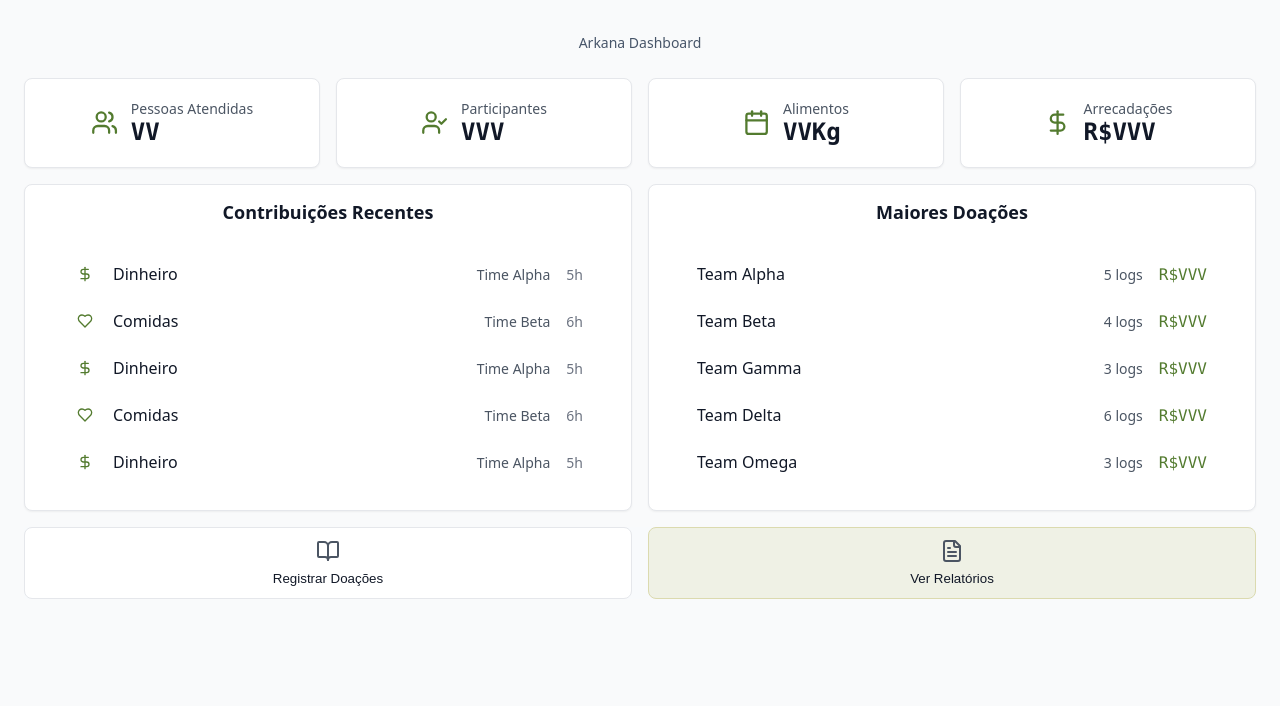
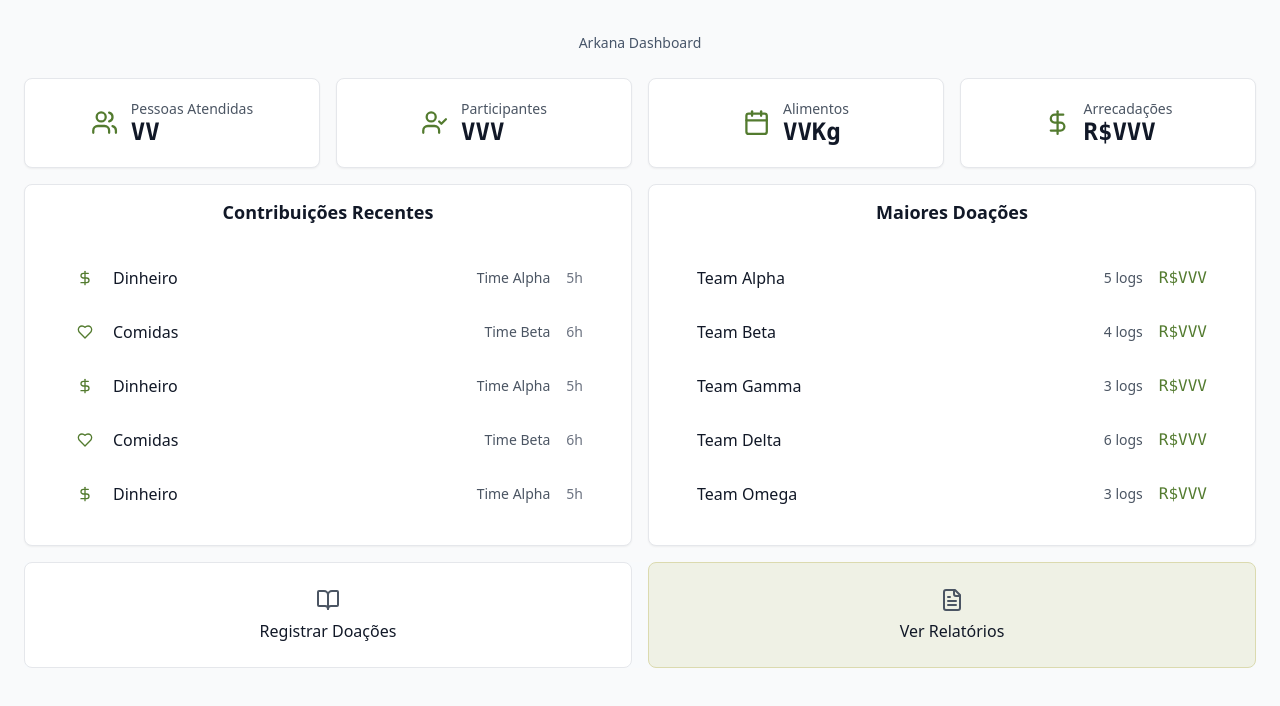
Before and after one commit to sofiahernandes/Projeto1, a Next.js app: page / in a window 1280 px wide. Shown: the top 706 px of the page. Built offline with nearby package versions, Linux system fonts and the light colour scheme.

Commit message:
add: estrutura de pastas

```diff
--- /dev/null
+++ b/app/complete-reports/page.tsx
@@ -0,0 +1,5 @@
+export default function CompleteReports() {
+    return (
+        <p>Relatórios Completos</p>
+    );
+};
--- a/app/page.tsx
+++ b/app/page.tsx
@@ -1,51 +1,17 @@
 "use client";
 
-import { useState } from "react";
 import { Button } from "@/components/ui/button";
 import { Card, CardContent } from "@/components/ui/card";
-import {
-  Plus,
-  FileText,
-  BookOpen,
-} from "lucide-react";
+import { FileText, BookOpen } from "lucide-react";
+import Link from "next/link";
 
 import { overallMetrics } from "@/lib/overall-metrics";
 import { donations } from "@/lib/donations";
 import { teams } from "@/lib/teams";
 
-export default function ActivityMonitor() {
-  const [activeSection, setActiveSection] = useState("dashboard");
+export default function PublicDashboard() {
   const recentDonations = donations.slice(0, 5);
   const recentActiveTeams = teams.slice(0, 5);
-
-  if (activeSection !== "dashboard") {
-    return (
-      <div className="container-alt">
-        <div className="wrapper-narrow">
-          <div className="header">
-            <h1 className="title">Arkana Dashboard</h1>
-          </div>
-
-          <Card className="card card--center">
-            <CardContent>
-              <div className="section-space">
-                <div className="icon-bubble">
-                  <Plus className="icon-xxl" />
-                </div>
-                <h2 className="subtitle">
-                  {activeSection === "new-activity" && "Registrar Doações"} {/* Formulário Login */}
-                  {activeSection === "reports" && "Ver Relatórios"} {/* Mudar total: redirecionar para página de relatórios */}
-                </h2>
-              </div>
-              <Button className="btn-back" onClick={() => setActiveSection("dashboard")}>
-                ← Voltar ao Dashboard
-              </Button>
-            </CardContent>
-          </Card>
-        </div>
-      </div>
-    );
-  }
 
   return (
     <div className="container">
@@ -115,22 +81,20 @@ export default function ActivityMonitor() {
         <Card className="card-quick">
           <CardContent className="card-content--no-x">
             <div className="quick-grid">
-              <Button
-                key={1}
+              <Link
                 className="btn-qa activity-name"
-                onClick={() => setActiveSection("new-activity")}
+                href="/sign-in"
               >
                 <BookOpen className="qa-icon" />
                 <span>Registrar Doações</span>
-              </Button>
-              <Button
-                key={2}
+              </Link>
+              <Link
                 className="btn-qa-alt activity-name"
-                onClick={() => setActiveSection("reports")}
+                href="/complete-reports"
               >
                 <FileText className="qa-icon" />
                 <span>Ver Relatórios</span>
-              </Button>
+              </Link>
             </div>
           </CardContent>
         </Card>
--- /dev/null
+++ b/app/sign-in/page.tsx
@@ -0,0 +1,5 @@
+export default function SignInForm() {
+    return (
+        <p>Sign In Formulário</p>
+    );
+};
--- a/hooks/use-toast.ts
+++ b/hooks/use-toast.ts
@@ -6,7 +6,7 @@ import * as React from "react"
 import type {
   ToastActionElement,
   ToastProps,
-} from "@/components/ui/toast"
+} from "@/src/components/ui/toast"
 
 const TOAST_LIMIT = 1
 const TOAST_REMOVE_DELAY = 1000000
--- a/package.json
+++ b/package.json
@@ -37,6 +37,7 @@
     "@radix-ui/react-toggle": "1.1.1",
     "@radix-ui/react-toggle-group": "1.1.1",
     "@radix-ui/react-tooltip": "1.1.6",
+    "@types/react-router-dom": "^5.3.3",
     "autoprefixer": "^10.4.20",
     "class-variance-authority": "^0.7.1",
     "clsx": "^2.1.1",
--- a/styles/globals.css
+++ b/styles/globals.css
@@ -18,7 +18,7 @@ body {
   color: oklch(0.145 0 0);
 }
 
-.wrapper       {
+.wrapper {
   max-width: 80rem;
   margin: 0 auto;
 }
@@ -226,6 +226,8 @@ body {
 .activity-name {
   flex: 1;
   color: #111827;
+  text-decoration: none;
+  padding: 1rem 0;
 }
 
 .activity-team {
```
Also changed, not shown: app/layout.tsx (+7 -7 lines), 1 other file (tests, documents, lock files or other folders).
